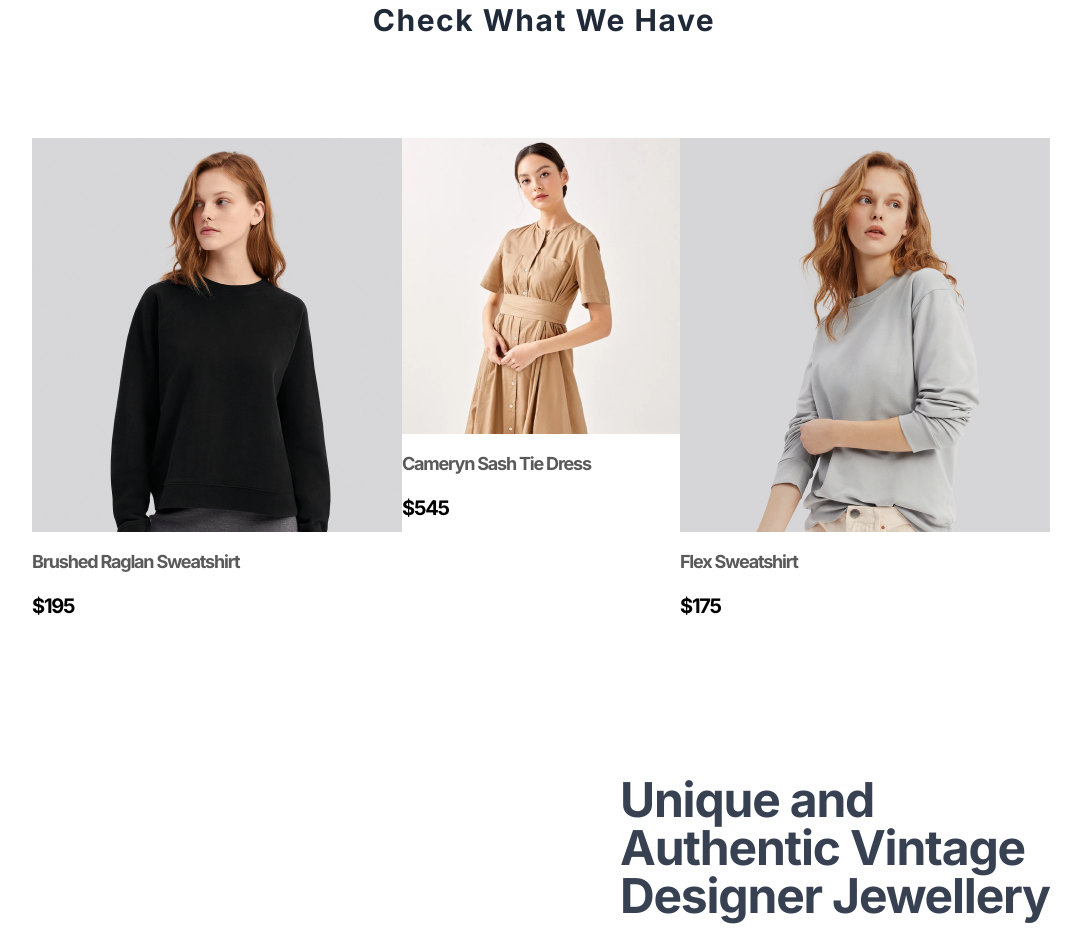
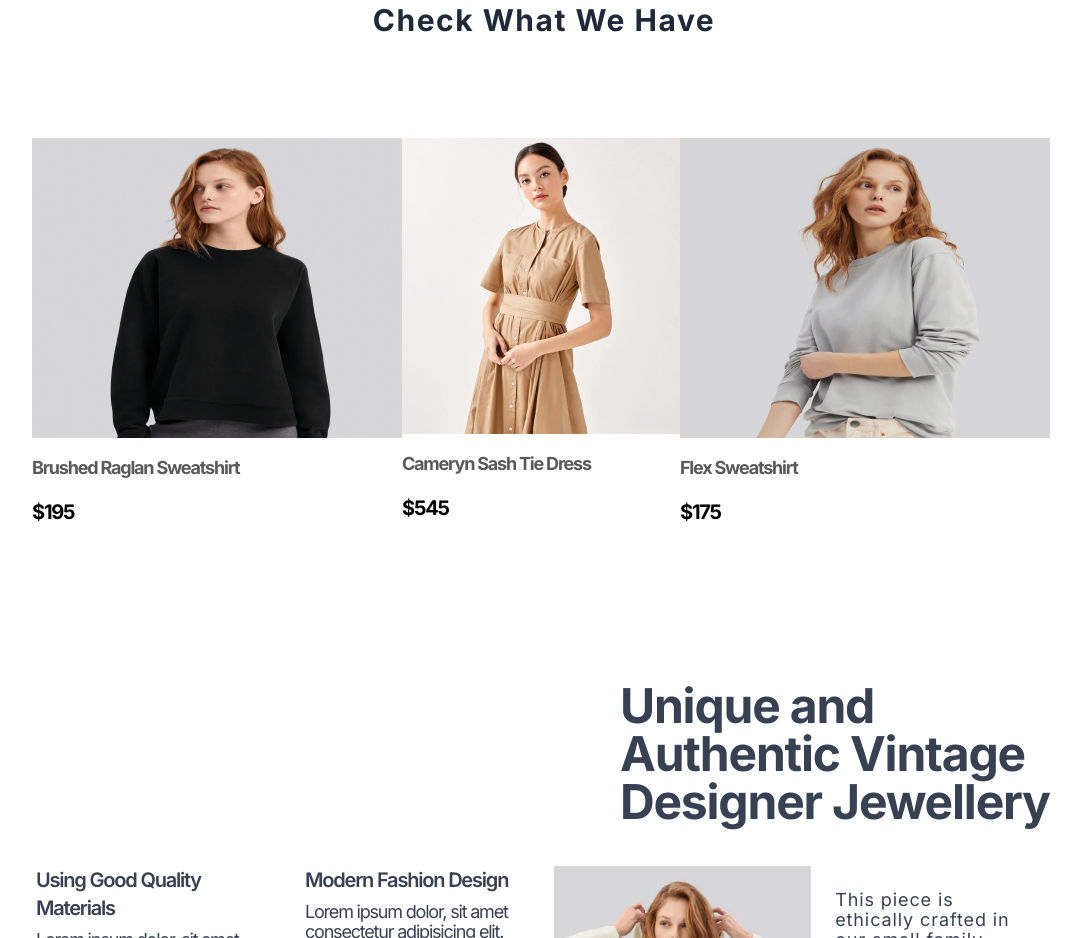
Before and after one commit to smmartprogrammer/ecoomerce, a Next.js app: page / in a window 1280 px wide. Shown: the part 1660-2598 px from the top of the page, without its empty margins (96-1177 px from the left). Built offline with nearby package versions, Linux system fonts and the light colour scheme.

Commit message:
working on api

```diff
--- a/app/allproducts/[id]/page.tsx
+++ b/app/allproducts/[id]/page.tsx
@@ -12,7 +12,7 @@ const getProductbyDetail = (id: string) => {
   return Products.filter((product) => product.id === id);
 };
 
-export default function Page({ params }: { params: { id: string } }) {
+export default function Page({ params }: { params: { id: string }}) {
   const result = getProductbyDetail(params.id);
 
   return (
--- a/app/allproducts/page.tsx
+++ b/app/allproducts/page.tsx
@@ -24,7 +24,8 @@ const AllProducts = async () => {
 
 
   return (
-    <div className="flex  sm:px-16 md:px-2 md:py-0.5 py-8">
+    <div className="grid grid-cols-[repeat(4, auto)] justify-center space-x-6 ">
+     {/* <div className="flex  sm:px-16 md:px-2 md:py-0.5 py-8"> */}
       <div className="flex justify-between flex-wrap mt-0 px-10 py-15 object-cover object-top max-h-[200]  ">
         {data.map((item) => (
           <div>
--- a/components/Product.tsx
+++ b/components/Product.tsx
@@ -19,7 +19,7 @@ const Product = ({ }) => {
       </div>
 
       <div className="flex">
-        <div className="flex justify-evenly mt-2 ">
+        <div className="flex justify-evenly mt-2 max-h[250px] ">
           {productChecks.map((product) => (
             <ProductCard
               key={product.id}
--- a/components/ProductCard.tsx
+++ b/components/ProductCard.tsx
@@ -11,8 +11,8 @@ function ProductCard(props: {
 }) {
   return (
     <Link href={`/allproducts/${props.id}`}>
-      <div className=" py-6">
-        <Image src={props.img} alt="products" />
+      <div className=" py-6  ">
+        <Image src={props.img} alt="products" className="max-h-[300px]  " />
         <h3 className="font-bold text-lg mt-3 text-[#5A5A5A] py-1 ">
           {props.title}
         </h3>
```
Also changed, not shown: app/api/cart/route.ts (added).
